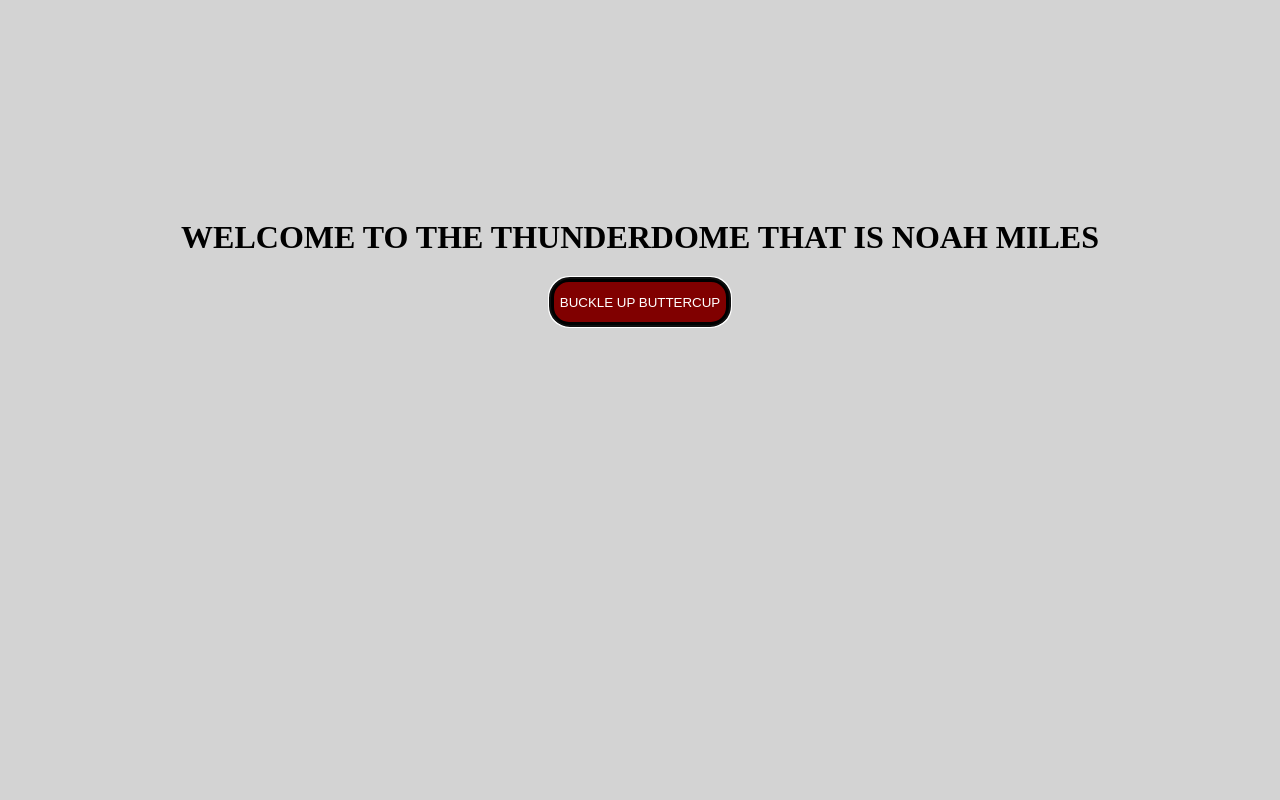
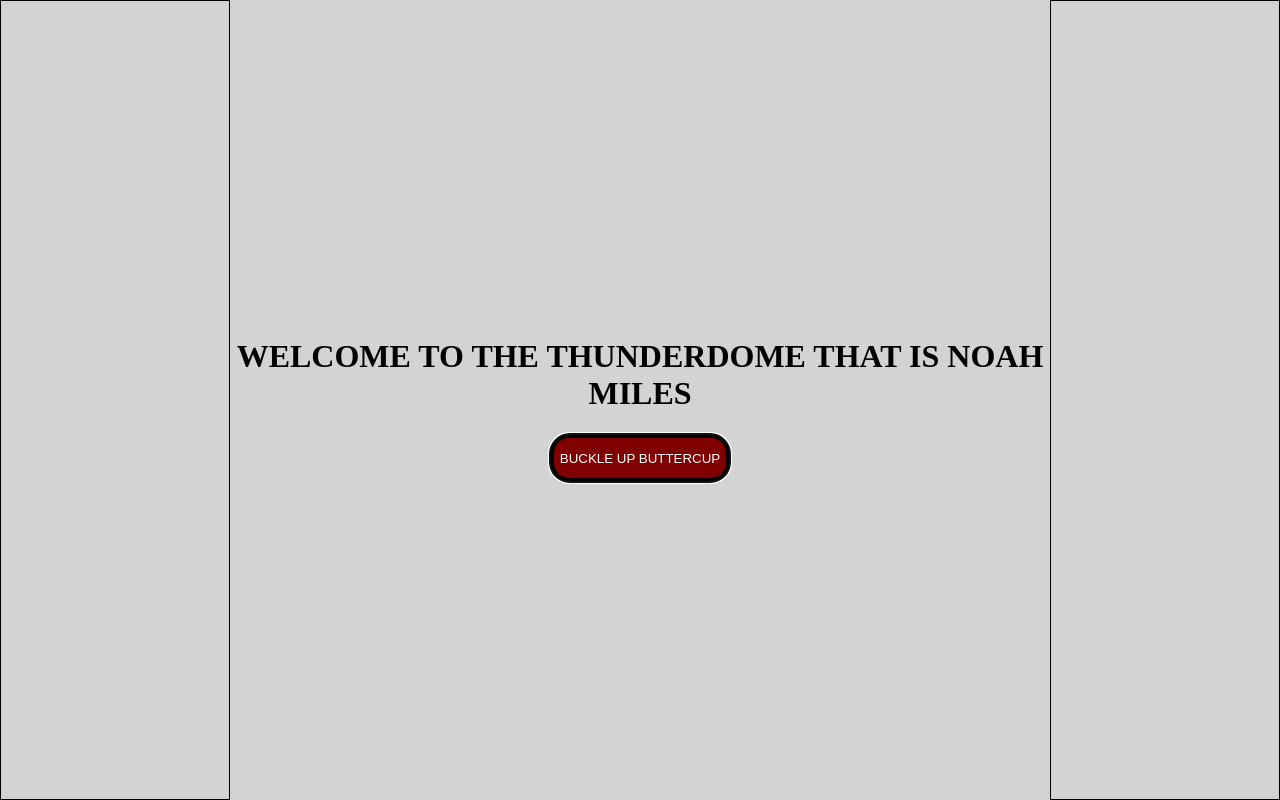
Before and after one commit to noahemiles/noahemiles.github.io, a PHP site: page / in a window 1280 px wide. Run offline with PHP 8.4, Linux system fonts and the light colour scheme.

Commit message:
add left and right divs spanning whole page

```diff
--- a/index.html
+++ b/index.html
@@ -7,10 +7,13 @@
 </head>
 
 <body>
+    <div id="left-content">
+    </div>
     <div id="inner-content">
         <h1>WELCOME TO THE THUNDERDOME THAT IS NOAH MILES</h1>
         <button name="next" id="next-page-button" type="button" autofocus>BUCKLE UP BUTTERCUP</button>
-
+    </div>
+    <div id="right-content">
     </div>
 
 </body>
--- a/styles/style.css
+++ b/styles/style.css
@@ -1,19 +1,28 @@
-html {
+html,
+body {
     background-color: lightgray;
+    height: 100%;
+    margin: 0;
 }
 
-body {}
-
-header {
-    padding: 50px;
+body {
+    display: flex;
+    flex-direction: row;
+    justify-content: space-evenly;
 }
 
 h1 {
     text-align: center;
 }
 
+#left-content,
+#right-content {
+    width: 20%;
+    border: solid;
+    border-width: 1px;
+}
+
 #inner-content {
-    padding-top: 15%;
     display: flex;
     flex-direction: column;
     justify-content: center;
```
